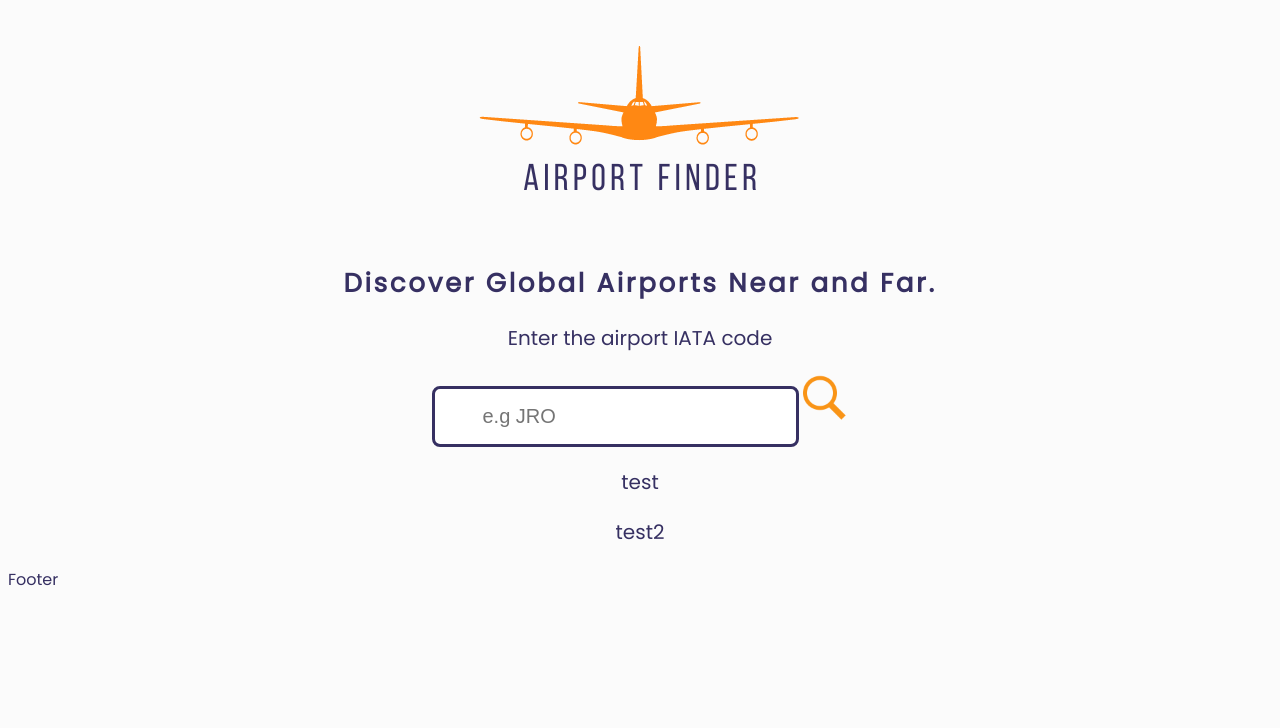
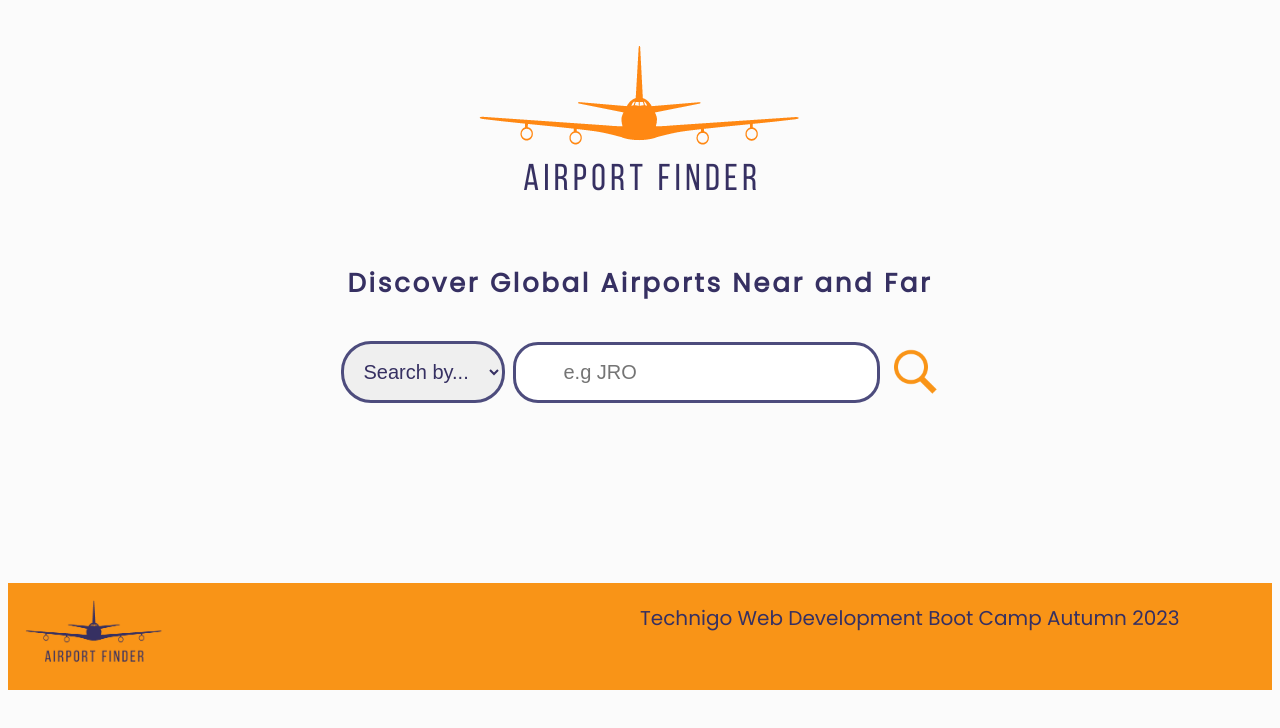
Before and after one commit to BeckieMorton/final-project-airportfinder, a React (Vite) app in the folder frontend/: page / in a window 1280 px wide. Shown: the top 728 px of the page. Built offline with nearby package versions, Linux system fonts and the light colour scheme; no server answers.

Commit message:
landing page styling

```diff
--- a/frontend/src/components/Footer/Footer.jsx
+++ b/frontend/src/components/Footer/Footer.jsx
@@ -1,5 +1,16 @@
-import React from "react";
+import styles from "./Footer.module.css";
 
 export const Footer = () => {
-  return <div>Footer</div>;
+  return (
+    <>
+      <div className={styles.footerContainer}>
+        <div className={styles.footerBox}>
+          <img src="./public/assets/AirportFinder_transparent_darkb.png" />
+        </div>
+        <div className={styles.footerBox}>
+          <p>Technigo Web Development Boot Camp Autumn 2023</p>
+        </div>
+      </div>
+    </>
+  );
 };
--- /dev/null
+++ b/frontend/src/components/Footer/Footer.module.css
@@ -0,0 +1,26 @@
+.footerContainer {
+  display: grid;
+  grid-template-columns: repeat(1, 1fr);
+  text-align: center;
+  background-color: #f99417;
+  margin-top: 10em;
+}
+
+/* grid child */
+.footerBox {
+  text-align: left;
+}
+
+.footerBox img {
+  max-width: 25%;
+
+  display: inline-block;
+  padding: 0.5rem;
+}
+
+/* media query for desktop */
+@media screen and (min-width: 825px) {
+  .footerContainer {
+    grid-template-columns: repeat(2, 1fr);
+  }
+}
--- a/frontend/src/components/Header/Header.module.css
+++ b/frontend/src/components/Header/Header.module.css
@@ -2,3 +2,7 @@
   padding: 1rem;
   text-align: center;
 }
+
+.headerContainer img:hover {
+  /* maybe an animation for the hover effect? */
+}
--- a/frontend/src/components/MainSearch/MainSearch.jsx
+++ b/frontend/src/components/MainSearch/MainSearch.jsx
@@ -30,27 +30,35 @@ export const MainSearch = () => {
   }, []);
 
   return (
+    <>
       <div className={styles.mainSearchContainer}>
-      <div>
-        <h1>Discover Global Airports Near and Far.</h1>
-      </div>
+        <h1>Discover Global Airports Near and Far</h1>
 
-      <p>Enter the airport IATA code</p>
         <div className={styles.searchBox}>
           <p>
+            <select className={styles.searchSelection}>
+              <option value="">Search by...</option>
+              <option value="1">IATA Code</option>
+              <option value="2">City</option>
+              <option value="3">Country</option>
+            </select>
+
             <input
               type="text"
               placeholder="e.g JRO"
               value={code}
               onChange={(e) => setCode(e.target.value)}
             />
+
             <Link to={`/airports/iata/${code}`} key={code}>
-            <img src="./public/assets/search-icon-orange.png" />
+              <img
+                className={styles.searchIcon}
+                src="./public/assets/search-icon-orange.png"
+              />
             </Link>
           </p>
-        <p>test</p>
-        <p>test2</p>
         </div>
       </div>
+    </>
   );
 };
--- a/frontend/src/components/MainSearch/MainSearch.module.css
+++ b/frontend/src/components/MainSearch/MainSearch.module.css
@@ -1,22 +1,34 @@
-.mainSearchInput {
-  padding-left: 1em;
+.mainSearchContainer {
+  display: flex;
+  flex-direction: column;
+  align-items: center;
 }
 
-.mainSearchContainer {
+.searchIcon {
+  max-width: 50px;
   text-align: center;
-}
-
-
-.mainSearchContainer h1 {
-
-}
-
-.mainSearchContainer img {
-  max-width: 50px;
+  float: inline-end;
+  margin-top: 0.4rem;
 }
 
 .searchBox input {
-  border: 3px solid #363062;
-  border-radius: 8px;
+  box-sizing: border-box;
+  border: 3px solid #4d4c7d;
+  border-radius: 25px;
   padding: 1rem 3rem 1rem 3rem;
+  font-size: 20px;
+  color: #363062;
+  margin-right: 0.5em;
 }
+
+.searchSelection {
+  align-items: center;
+  box-sizing: border-box;
+  display: inline-block;
+  border: 3px solid #4d4c7d;
+  border-radius: 30px;
+  padding: 1rem;
+  margin-right: 0.5rem;
+  font-size: 20px;
+  color: #363062;
+}
--- a/frontend/src/index.css
+++ b/frontend/src/index.css
@@ -48,13 +48,11 @@ a {
 }
 
 button {
-  background-color: #f99417;
-  color: #f5f5f5;
-  padding: 10px 20px;
+  background: none;
+  color: inherit;
   border: none;
-  border-radius: 4px;
-  font-size: 16px;
+  padding: 0;
+  font: inherit;
   cursor: pointer;
-  margin: 10px;
-  text-decoration: none;
+  outline: inherit;
 }
```
Lines whose indentation alone changed are shown as unchanged.
